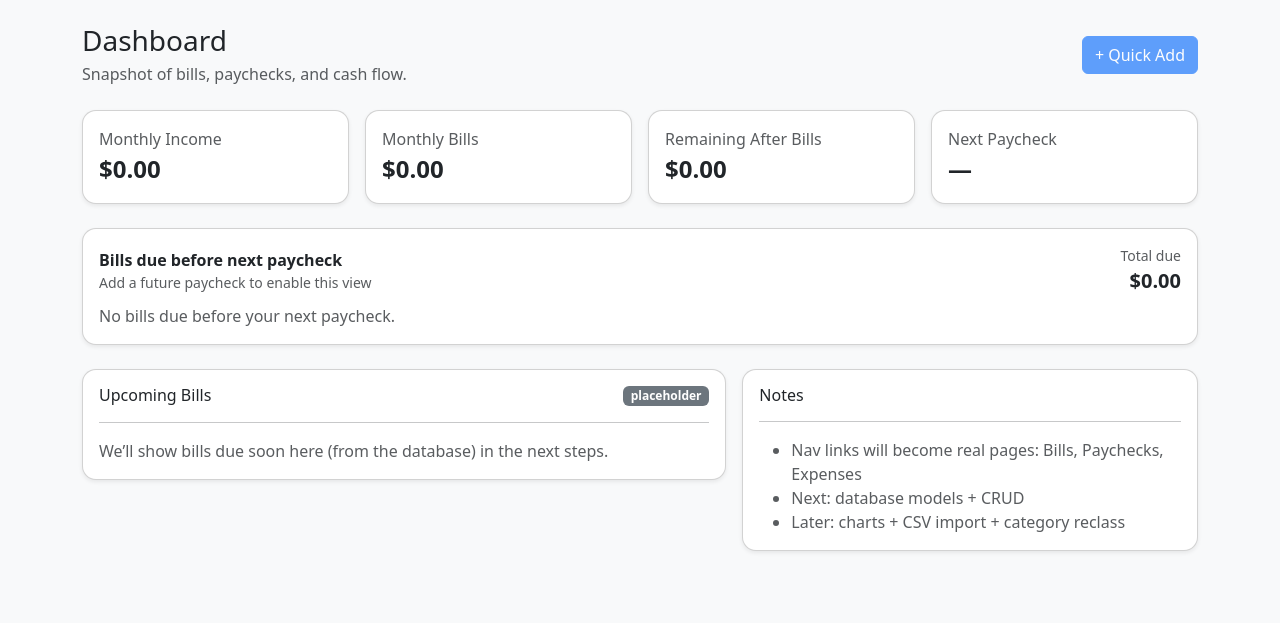
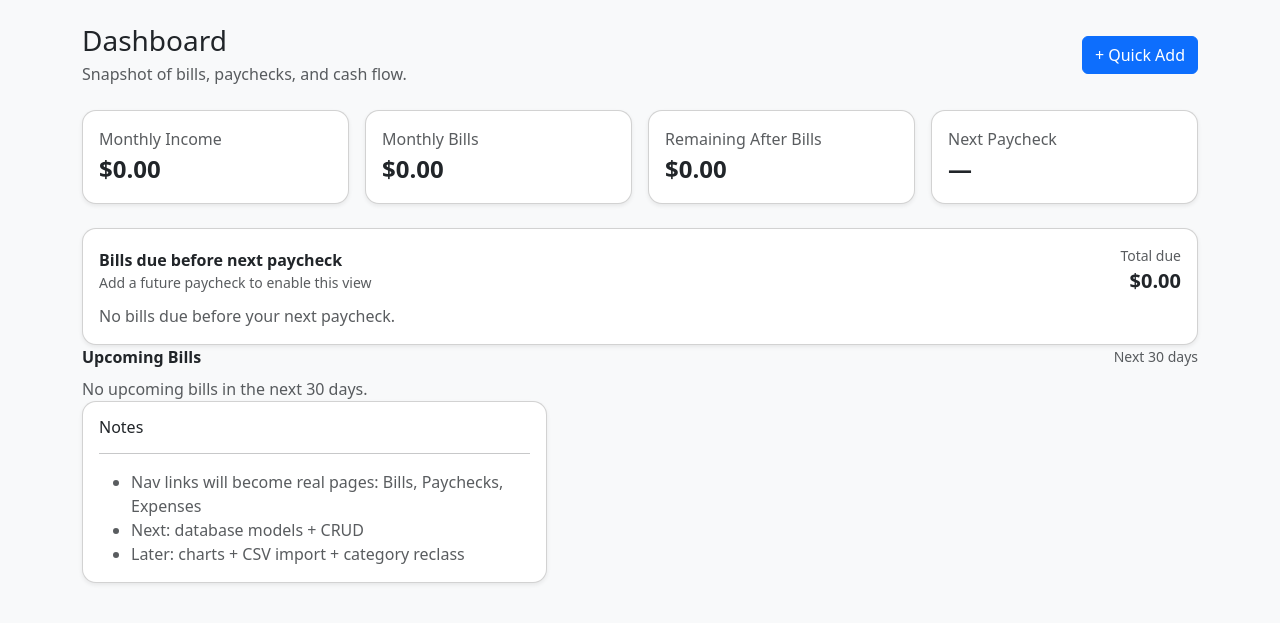
Before and after one commit to Sivad80/finance-dashboard-flask, a Flask app: page / in a window 1280 px wide. Shown: the part 56-679 px from the top of the page. Run offline with Flask 3, Linux system fonts and the light colour scheme.

Commit message:
Quick Add: Stay on Dashboard after submit

```diff
--- a/app/routes.py
+++ b/app/routes.py
@@ -1,7 +1,7 @@
 from flask import Blueprint, render_template, request, redirect, url_for, flash
 from .models import Bill, Paycheck
 from .extensions import db
-from datetime import date
+from datetime import date, timedelta
 from sqlalchemy import func
 from .utils import next_due_date
 
@@ -61,6 +61,22 @@ def dashboard():
     bills_before_payday.sort(key=lambda x: x['due'])
     total_due_before_payday = sum(x['amount'] for x in bills_before_payday)
 
+    window_end = today + timedelta(days=30)
+
+    upcoming_bills = []
+    for b in active_bills:
+        due = next_due_date(b.due_day, today)
+
+        # If we have a payday, "upcoming" means after payday but within 30 days
+        if payday_date:
+            if due > payday_date and due <= window_end:
+                upcoming_bills.append({"name": b.name, "due": due, "amount": float(b.amount)})
+            else:
+                # If no payday exists yet, just show next 30 days
+                if today <= due <= window_end:
+                    upcoming_bills.append({"name": b.name, "due": due, "amount": float(b.amount)})
+    upcoming_bills.sort(key=lambda x: x["due"])
+
     return render_template(
         "dashboard.html",
         total_income=float(total_income),
@@ -70,6 +86,8 @@ def dashboard():
         bills_before_payday=bills_before_payday,
         total_due_before_payday=total_due_before_payday,
         payday_date=payday_date,
+        upcoming_bills=upcoming_bills,
+        window_end=window_end,
     )
 
 @main.route('/bills')
@@ -93,6 +111,7 @@ def create_bill():
     category = request.form.get('category', 'Other').strip() or "Other"
     amount_raw = request.form.get('amount', '0').strip()
     due_day_raw = request.form.get('due_day', '1').strip()
+    next_url = request.args.get('next')
 
     # Basic Validation
     if not name:
@@ -124,7 +143,7 @@ def create_bill():
     db.session.commit()
 
     flash("Bill Added.", "success")
-    return redirect(url_for('main.bills'))
+    return redirect(next_url or url_for('main.bills'))
 
 # Edit Bills
 @main.route("/bills/<int:bill_id>/edit")
@@ -183,6 +202,7 @@ def create_paycheck():
     source = request.form.get("source", "").strip()
     amount_raw = request.form.get("amount", "0").strip()
     pay_date_raw = request.form.get("pay_date", "").strip()
+    next_url = request.args.get('next')
 
     if not source:
         flash("Paycheck source is required.", "danger")
@@ -205,7 +225,7 @@ def create_paycheck():
     db.session.commit()
 
     flash("Paycheck added.", "success")
-    return redirect(url_for("main.paychecks"))
+    return redirect(next_url or url_for("main.paychecks"))
 
 # Edit/Delete Paychecks
 
--- a/app/templates/dashboard.html
+++ b/app/templates/dashboard.html
@@ -8,7 +8,7 @@
       <h1 class="h3 mb-1">Dashboard</h1>
       <div class="text-muted">Snapshot of bills, paychecks, and cash flow.</div>
     </div>
-    <button class="btn btn-primary" disabled>+ Quick Add</button>
+    <button class="btn btn-primary" data-bs-toggle='modal' data-bs-target="#quickAddModal">+ Quick Add</button>
   </div>
 
   <div class="row g-3">
@@ -95,19 +95,38 @@
     {% endif %}
   </div>
 </div>
-  <div class="row g-3 mt-2">
-    <div class="col-12 col-lg-7">
-      <div class="card shadow-sm">
-        <div class="card-body">
-          <div class="d-flex justify-content-between align-items-center">
-            <h2 class="h6 mb-0">Upcoming Bills</h2>
-            <span class="badge text-bg-secondary">placeholder</span>
-          </div>
-          <hr>
-          <p class="text-muted mb-0">We’ll show bills due soon here (from the database) in the next steps.</p>
-        </div>
-      </div>
-    </div>
+  <div class="d-flex justify-content-between align-items-center mb-2">
+  <div class="fw-semibold">Upcoming Bills</div>
+  <div class="text-muted small">
+    Next 30 days{% if payday_date %} (after payday){% endif %}
+  </div>
+</div>
+
+{% if upcoming_bills %}
+  <div class="table-responsive">
+    <table class="table align-middle mb-0">
+      <thead>
+        <tr>
+          <th>Bill</th>
+          <th class="text-end">Due</th>
+          <th class="text-end">Amount</th>
+        </tr>
+      </thead>
+      <tbody>
+        {% for item in upcoming_bills %}
+          <tr>
+            <td class="fw-semibold">{{ item.name }}</td>
+            <td class="text-end">{{ item.due.strftime("%b %d") }}</td>
+            <td class="text-end">${{ "%.2f"|format(item.amount) }}</td>
+          </tr>
+        {% endfor %}
+      </tbody>
+    </table>
+  </div>
+{% else %}
+  <div class="text-muted">No upcoming bills in the next 30 days.</div>
+{% endif %}
+
 
     <div class="col-12 col-lg-5">
       <div class="card shadow-sm">
@@ -123,4 +142,92 @@
       </div>
     </div>
   </div>
+  <div class="modal fade" id="quickAddModal" tabindex="-1" aria-hidden="true">
+  <div class="modal-dialog modal-lg">
+    <div class="modal-content">
+      <div class="modal-header">
+        <h5 class="modal-title">Quick Add</h5>
+        <button type="button" class="btn-close" data-bs-dismiss="modal"></button>
+      </div>
+
+      <div class="modal-body">
+        <ul class="nav nav-tabs" id="quickAddTabs" role="tablist">
+          <li class="nav-item" role="presentation">
+            <button class="nav-link active" id="tab-bill" data-bs-toggle="tab" data-bs-target="#pane-bill" type="button" role="tab">
+              Bill
+            </button>
+          </li>
+          <li class="nav-item" role="presentation">
+            <button class="nav-link" id="tab-paycheck" data-bs-toggle="tab" data-bs-target="#pane-paycheck" type="button" role="tab">
+              Paycheck
+            </button>
+          </li>
+        </ul>
+
+        <div class="tab-content pt-3">
+          <!-- BILL -->
+          <div class="tab-pane fade show active" id="pane-bill" role="tabpanel">
+            <form method="POST" action="{{ url_for('main.create_bill', next=url_for('main.dashboard')) }}">
+              <div class="row g-2">
+                <div class="col-md-5">
+                  <label class="form-label">Name</label>
+                  <input class="form-control" name="name" placeholder="Internet, Electric..." required>
+                </div>
+                <div class="col-md-3">
+                  <label class="form-label">Category</label>
+                  <input class="form-control" name="category" placeholder="Utilities">
+                </div>
+                <div class="col-md-2">
+                  <label class="form-label">Amount</label>
+                  <input class="form-control" name="amount" type="number" step="0.01" min="0" required>
+                </div>
+                <div class="col-md-2">
+                  <label class="form-label">Due Day</label>
+                  <input class="form-control" name="due_day" type="number" min="1" max="31" required>
+                </div>
+              </div>
+
+              <div class="form-check form-switch mt-3">
+                <input class="form-check-input" type="checkbox" id="qaBillActive" name="is_active" checked>
+                <label class="form-check-label" for="qaBillActive">Active</label>
+              </div>
+
+              <div class="mt-3 d-flex gap-2">
+                <button class="btn btn-primary" type="submit">Save Bill</button>
+                <button class="btn btn-outline-secondary" type="button" data-bs-dismiss="modal">Close</button>
+              </div>
+            </form>
+          </div>
+
+          <!-- PAYCHECK -->
+          <div class="tab-pane fade" id="pane-paycheck" role="tabpanel">
+            <form method="POST" action="{{ url_for('main.create_paycheck', next=url_for('main.dashboard')) }}">
+              <div class="row g-2">
+                <div class="col-md-6">
+                  <label class="form-label">Source</label>
+                  <input class="form-control" name="source" placeholder="Optimum, Side gig..." required>
+                </div>
+                <div class="col-md-3">
+                  <label class="form-label">Amount</label>
+                  <input class="form-control" name="amount" type="number" step="0.01" min="0" required>
+                </div>
+                <div class="col-md-3">
+                  <label class="form-label">Pay Date</label>
+                  <input class="form-control" name="pay_date" type="date" required>
+                </div>
+              </div>
+
+              <div class="mt-3 d-flex gap-2">
+                <button class="btn btn-primary" type="submit">Save Paycheck</button>
+                <button class="btn btn-outline-secondary" type="button" data-bs-dismiss="modal">Close</button>
+              </div>
+            </form>
+          </div>
+
+        </div>
+      </div>
+    </div>
+  </div>
+</div>
+
 {% endblock %}
```
